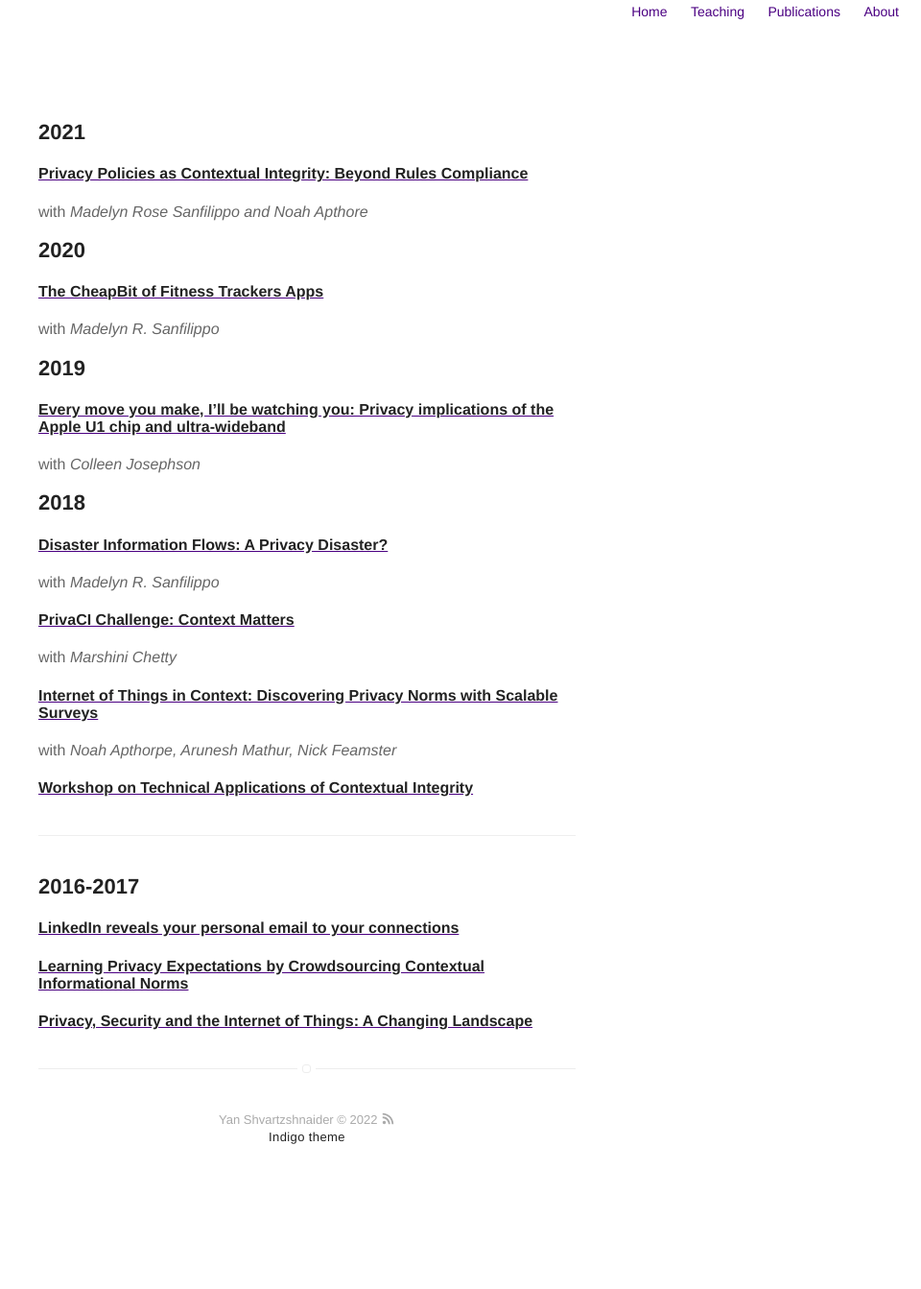
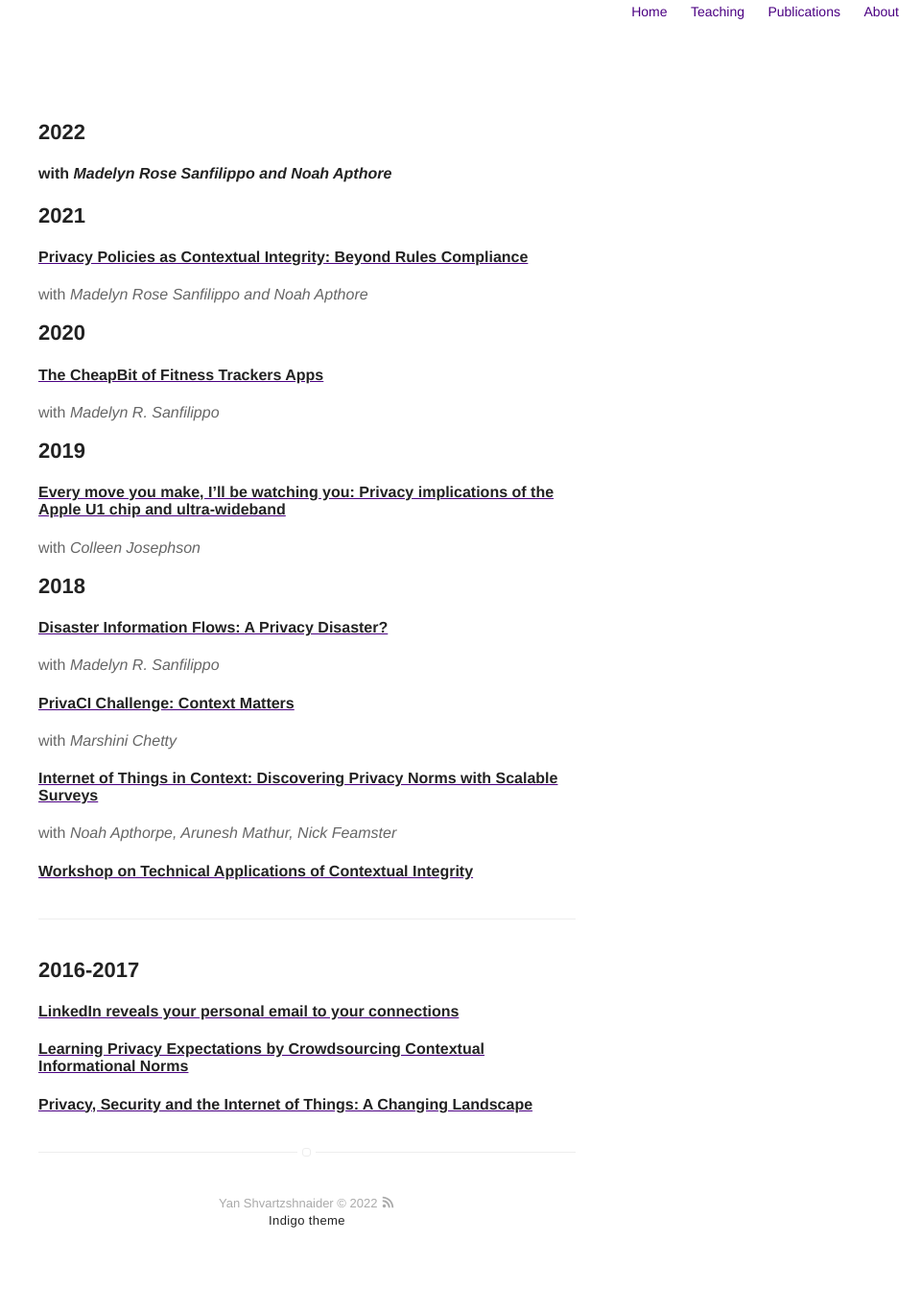
Before and after one commit to yansh/website, a Jekyll site: the page built from blogposts.html, in a window 1280 px wide. Shown: the whole page at 96% size, without its empty margins (320-1280 px from the left). Built offline with Jekyll 4.4.1, drawn with Linux system fonts in a browser that asks for light colours; before the commit the page ends 1256 px from its top, so only the background shows below that.

Commit message:
blog post update

```diff
--- a/blogposts.html
+++ b/blogposts.html
@@ -4,6 +4,11 @@
 ---
 
 <section class="list">
+  <h2>2022</h2><a class = "url" target= "_blank"
+			href="https://informationmatters.org/2022/04/gkc-ci-a-unifying-framework-for-contextual-norms-and-information-governance/">
+		<h4 class="title"GKC-CI: A Unifying Framework for Contextual Norms and Information Governance
+		</h4></a> with <i>Madelyn Rose
+		Sanfilippo and Noah Apthore</i>
 	<h2>2021</h2><a class = "url" target= "_blank"
 			href="https://www.dli.tech.cornell.edu/post/privacy-policies-as-contextual-integrity-beyond-rules-compliance">
 		<h4 class="title">Privacy Policies as Contextual Integrity:
```
